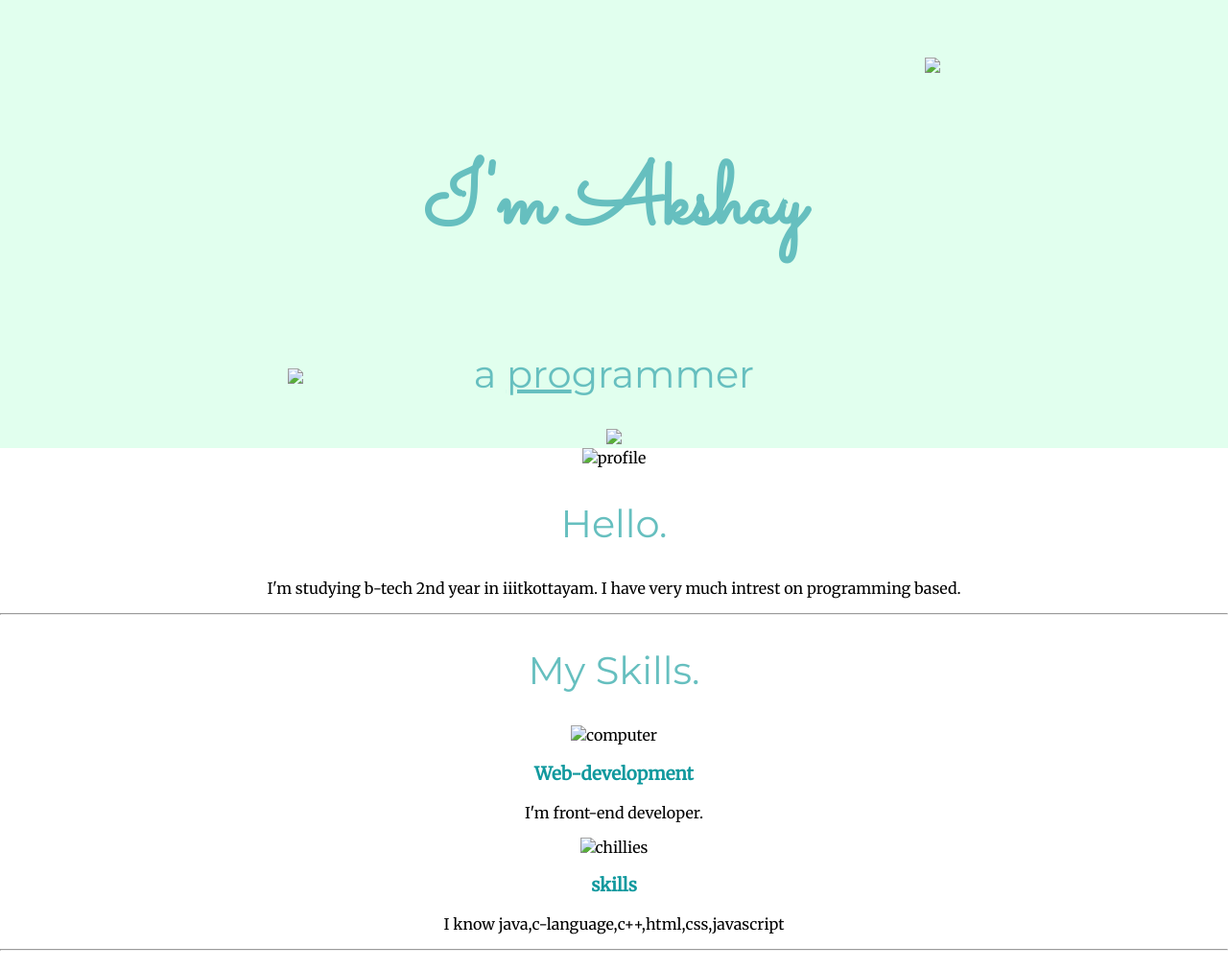
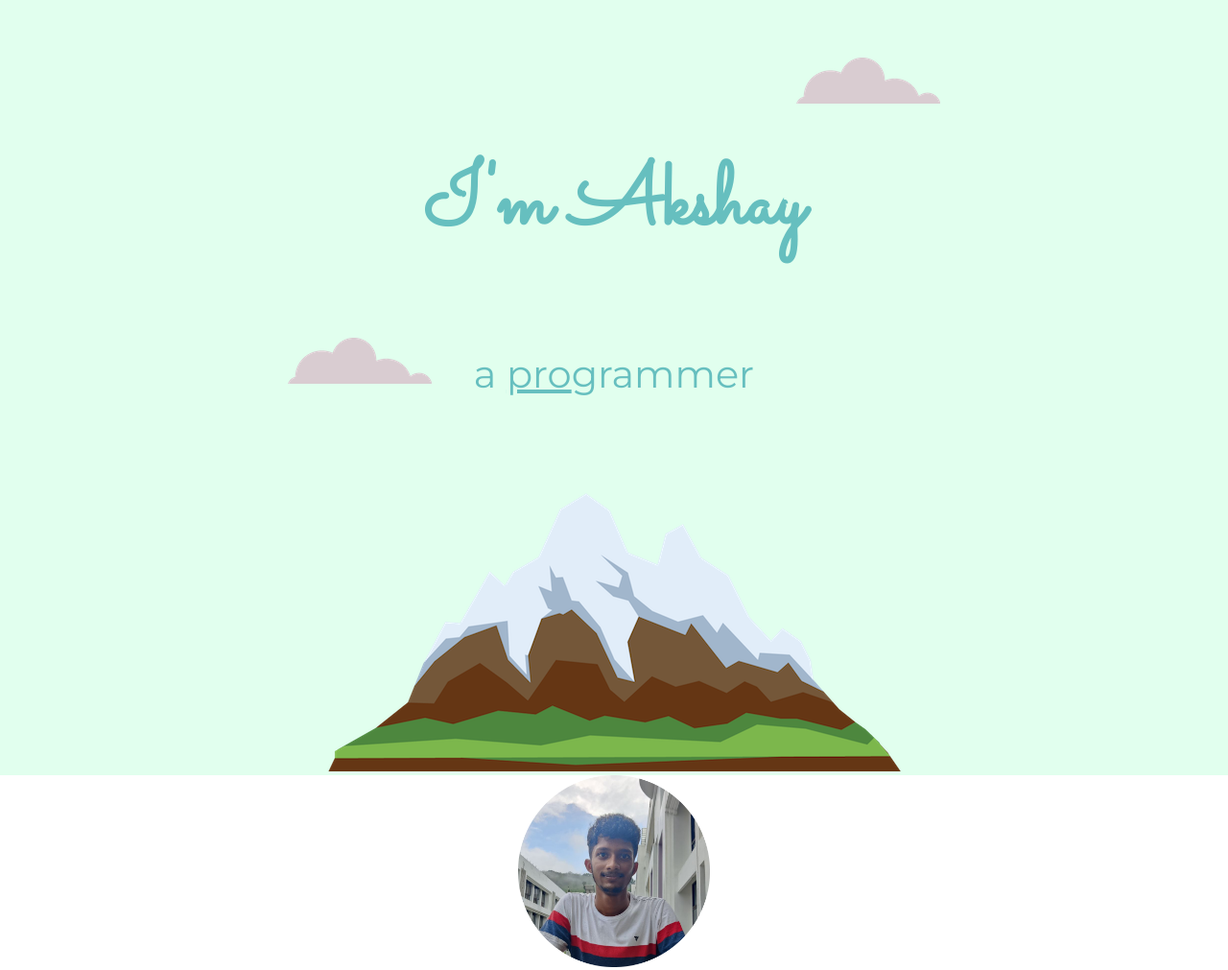
Before and after one commit to AkshayReddyy16/hii, a plain HTML site: page index.html in a window 1280 px wide. Shown: the top 1011 px of the page at 96% size. Drawn offline with Linux system fonts and the light colour scheme.

Commit message:
update index.html

```diff
--- a/index.html
+++ b/index.html
@@ -12,18 +12,18 @@
   <body>
 
     <div class="top-container">
-      <img class="top-cloud" src="images/cloud.png">
+      <img class="top-cloud" src="cloud.png">
       <h1>I'm Akshay</h1>
       <h2>
         a <span class="pro">pro</span>grammer
       </h2>
-    <img class="bottom-cloud" src="images/cloud.png">
-    <img src="images/mountain.png" />
+    <img class="bottom-cloud" src="cloud.png">
+    <img src="mountain.png" />
       </div>
     <div class="middle-container">
 
       <div class="profile">
-        <img src="images/akshay1.png" alt="profile"width="200px"height="200px">
+        <img src="akshay1.png" alt="profile"width="200px"height="200px">
         <h2>Hello.</h2>
         <p>I'm studying b-tech 2nd year in iiitkottayam. I have very much intrest on programming based.</p>
       </div>
@@ -31,12 +31,12 @@
       <div class="skills">
         <h2>My Skills.</h2>
         <div class="skill-row">
-          <img class="" src="images/computer.png" alt="computer">
+          <img class="" src="computer.png" alt="computer">
           <h3>Web-development</h3>
           <p>I'm front-end developer.</p>
         </div>
         <div class="skill-row">
-          <img class="" src="images/chillies.png" alt="chillies">
+          <img class="" src="chillies.png" alt="chillies">
           <h3>skills</h3>
           <p>I know java,c-language,c++,html,css,javascript</p>
         </div>
```
